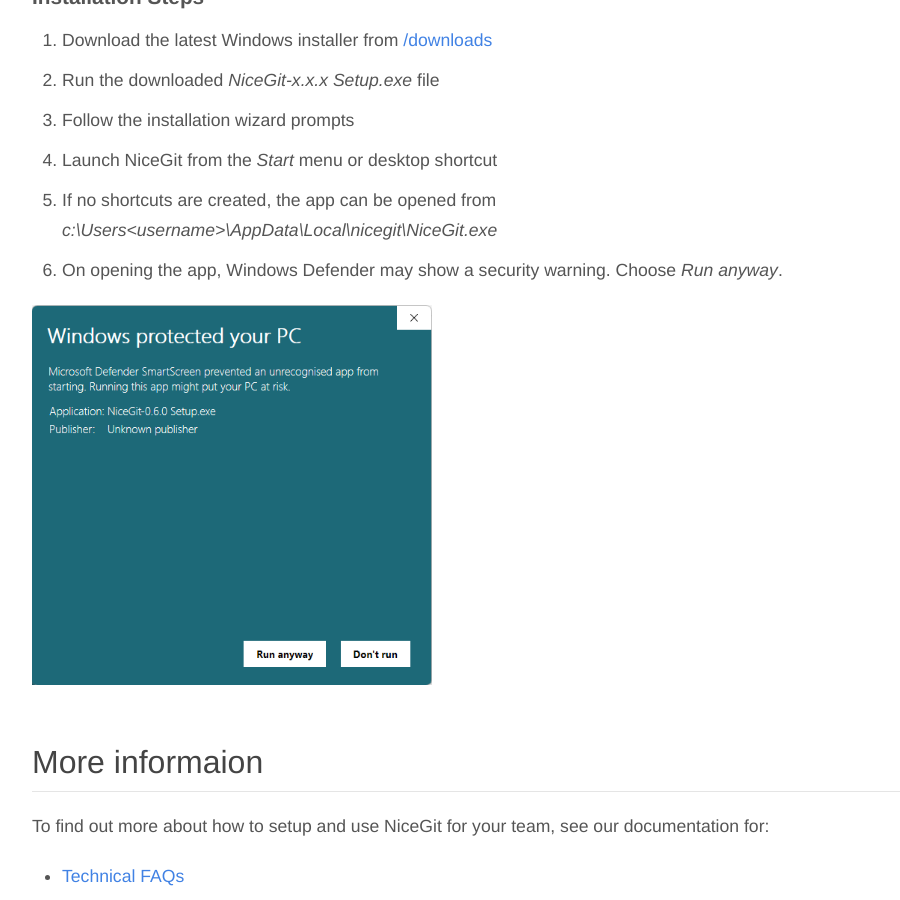
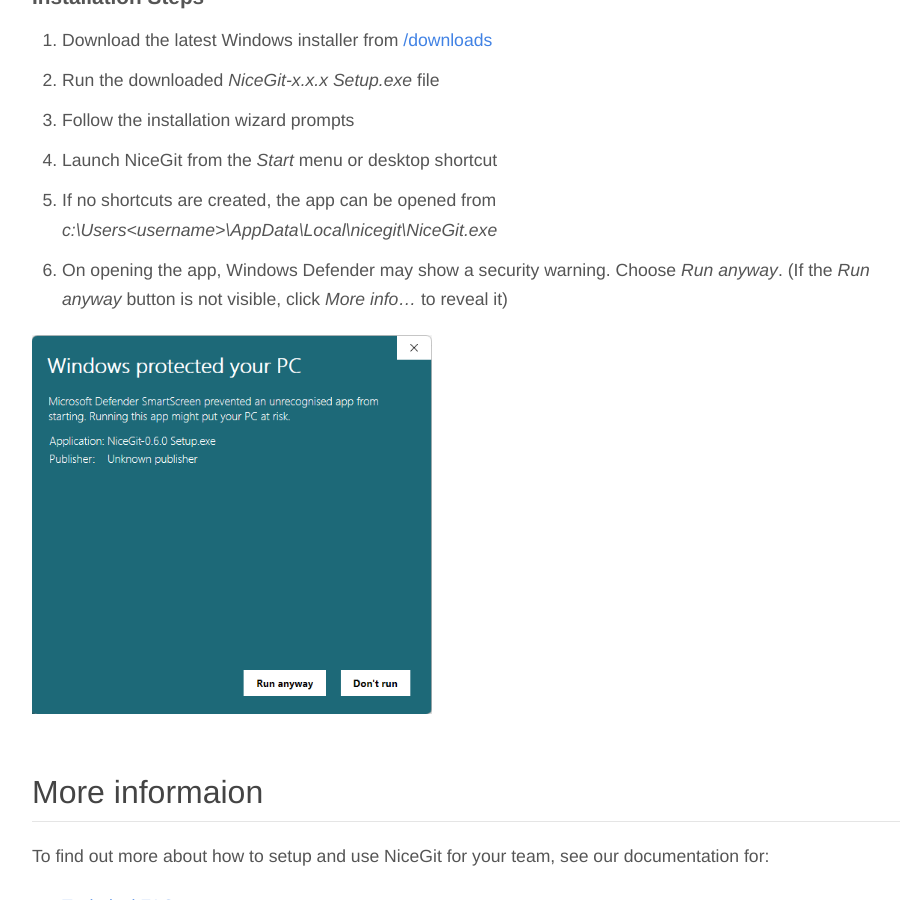
Before and after one commit to NiceGitTeam/Web, a Jekyll site: the page built from docs/installation.md, in a window 1280 px wide and 900 px high, scrolled down 1741 px. Shown: the whole window, without its empty margins (158-1058 px from the left). Built offline with Jekyll 4.4.1, drawn with Linux system fonts in a browser that asks for light colours; comment, search, counter and statistics services are not loaded.

Commit message:
Better Windows Security installation steps

```diff
--- a/docs/installation.md
+++ b/docs/installation.md
@@ -40,6 +40,7 @@
 1. Launch NiceGit from the _Start_ menu or desktop shortcut
 1. If no shortcuts are created, the app can be opened from _c:\Users\<username>\AppData\Local\nicegit\NiceGit.exe_
 1. On opening the app, Windows Defender may show a security warning. Choose _Run anyway_.
+  (If the _Run anyway_ button is not visible, click _More info..._ to reveal it)
 
 ![Windows Defender confirmation prompt](/images/docs/Windows Security.png){: class="small" }
 
```
